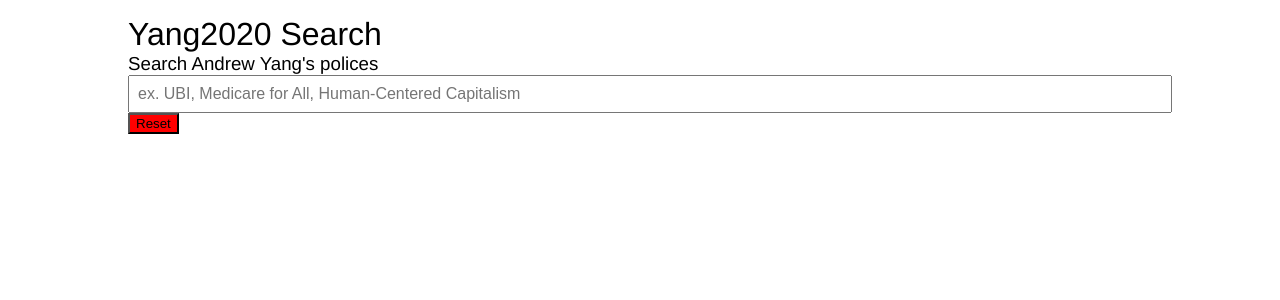
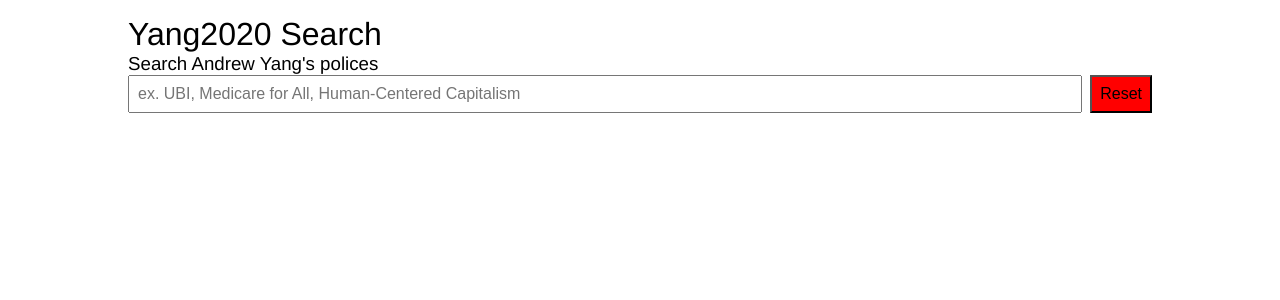
Before and after one commit to alacritythief/YangSearch, a React (Create React App) app: page / in a window 1280 px wide. Shown: the top 300 px of the page. Built offline with nearby package versions, Linux system fonts and the light colour scheme.

Commit message:
input area styling

```diff
--- a/src/components/SearchInput/styles.js
+++ b/src/components/SearchInput/styles.js
@@ -1,8 +1,9 @@
 import styled from 'styled-components';
 
 export const InputBox = styled.input`
+  flex-grow: 1;
   font-size: 16px;
+  margin-right: 0.5rem;
   padding: 0.5rem;
-  width: 100%;
   outline: none;
 `
--- a/src/layouts/App/App.js
+++ b/src/layouts/App/App.js
@@ -2,7 +2,8 @@
 import { GlobalStyle } from '../../constants/global';
 import {
   AppContainer,
-  ContentContainer
+  ContentContainer,
+  SearchContainer
 } from '../../ui-components/containers';
 import SearchInput from '../../components/SearchInput';
 import PolicyResults from '../../components/PolicyResults';
@@ -61,12 +62,14 @@
           <ContentContainer>
             <h1>Yang2020 Search</h1>
             <h3>Search Andrew Yang's polices</h3>
+            <SearchContainer>
               <SearchInput
                 ref="searchInput"
                 updateSearchValue={this.updateSearchValue}
                 callback={this.getSearchCallback}
               />
               <ResetSearchButton onClick={() => this.resetSearch()}>Reset</ResetSearchButton>
+            </SearchContainer>
             <PolicyResults
               searchValue={this.state.searchValue}
               policies={this.state.policyResults}
--- a/src/ui-components/ResetSearchButton.js
+++ b/src/ui-components/ResetSearchButton.js
@@ -4,4 +4,6 @@
 
 export const ResetSearchButton = styled.button`
   background-color: ${c.MOCKUP_RED};
+  font-size: 16px;
+  padding: 0.5rem;
 `
--- a/src/ui-components/containers.js
+++ b/src/ui-components/containers.js
@@ -7,6 +7,10 @@
   margin: 1rem auto;
 `
 
+export const SearchContainer = styled.div`
+  display: flex;
+`
+
 export const ContentContainer = styled.div`
 `
 
```
Lines whose indentation alone changed are shown as unchanged.
